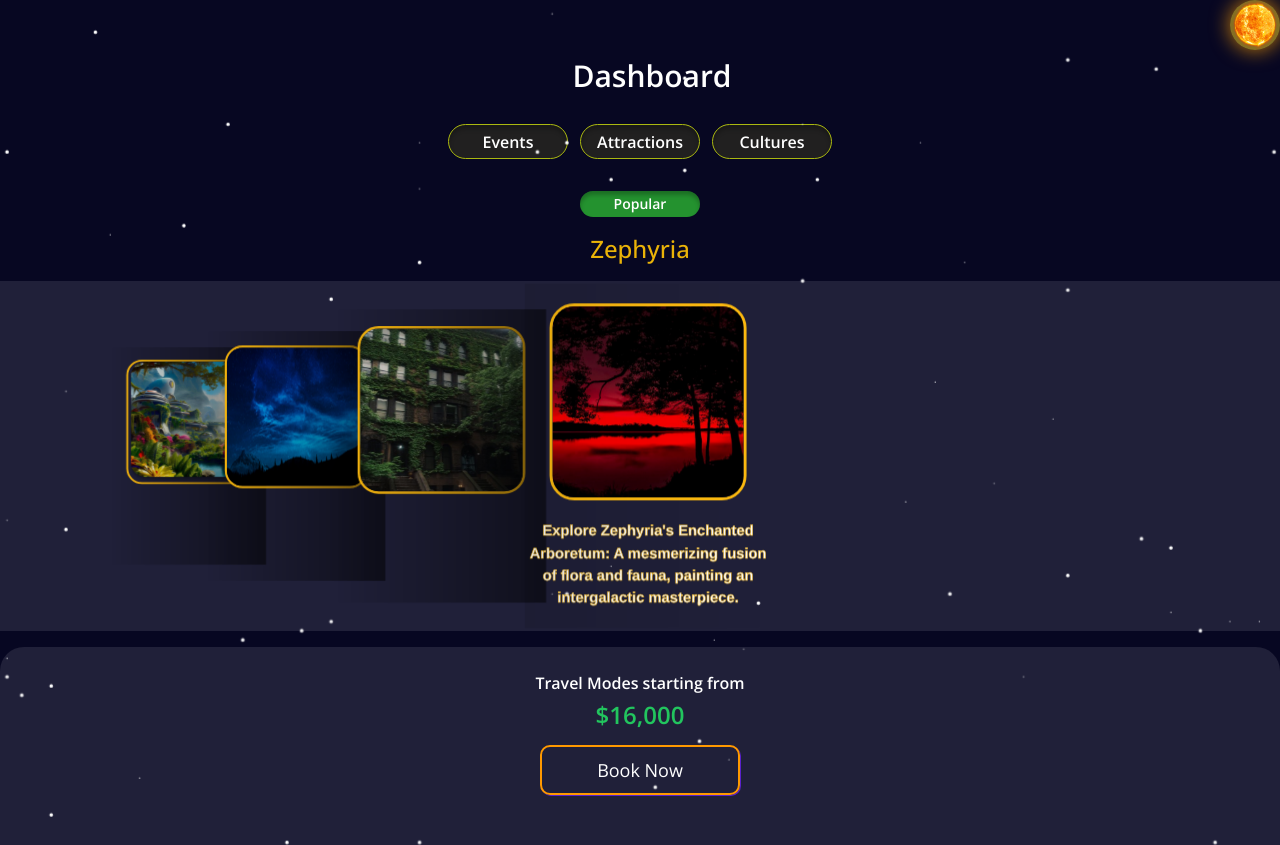
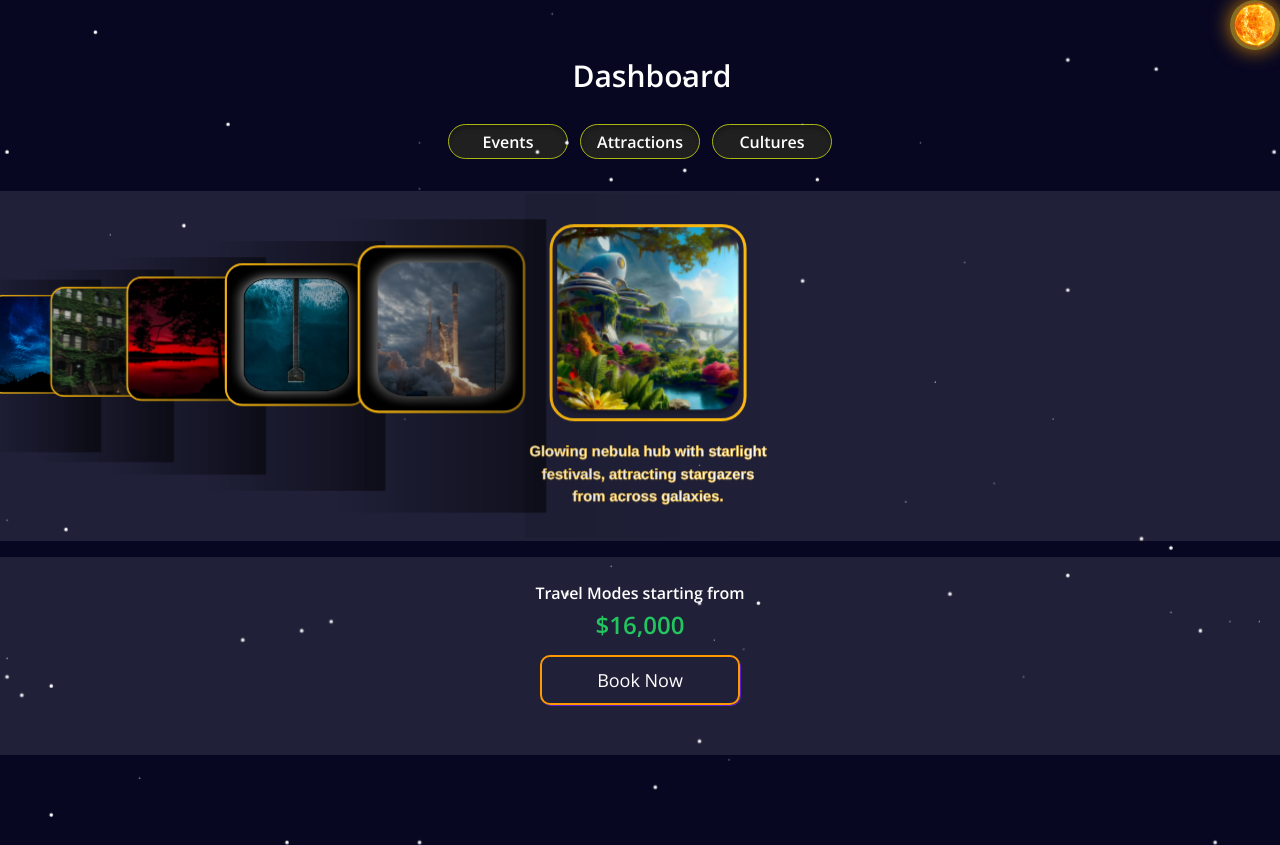
Before and after one commit to ByteStorm-Squad/ByteStorm-Squad_Galactica-Travels, a React (Vite) app in the folder frontend/: page /dashboard in a window 1280 px wide. Shown: the top 845 px of the page. After the commit the page ends 800 px from the top, so only its background shows below. Built offline with nearby package versions, Linux system fonts and the light colour scheme.

Commit message:
Add new places to Dashboard

```diff
--- a/frontend/src/screens/Dashboard/Dashboard.jsx
+++ b/frontend/src/screens/Dashboard/Dashboard.jsx
@@ -1,36 +1,59 @@
 import React from 'react';
 import PageHeader from '../../components/PageHeader/PageHeader';
-
 import AttractionsSelector from './AttractionsSelector';
-import PopularSelector from './PopularSelector';
 import image1 from '../../images/Slider/zephyria.png';
 import image2 from '../../images/Slider/img_2.jpg';
 import image3 from '../../images/Slider/img_3.jpg';
 import image4 from '../../images/Slider/img_1.jpg';
+import image5 from '../../images/Slider/img_4.jpg';
+import image6 from '../../images/Slider/img_5.jpg';
 import AttractionSlider from './AttractionSlider';
 import Button from '../../components/Button/Button';
+import { Link } from 'react-router-dom';
 
 const Dashboard = () => {
   const items = [
     {
       image: image1,
-      description:
-        "Explore Zephyria's Enchanted Arboretum: A mesmerizing fusion of flora and fauna, painting an intergalactic masterpiece.",
+      title: 'Zephyria',
+      description: 'Glowing nebula hub with starlight festivals, attracting stargazers from across galaxies.',
+      tag: 'Popular',
+      tagColor: '#FF5733',
     },
     {
       image: image2,
-      description:
-        "Explore Zephyria's Enchanted Arboretum: A mesmerizing fusion of flora and fauna, painting an intergalactic masterpiece.",
+      title: 'Etherealis',
+      description: 'Floating city on cosmic clouds, a trade nexus for rare artifacts and technologies.',
+      tag: 'Upcoming',
+      tagColor: '#33FFA8',
     },
     {
       image: image3,
-      description:
-        "Explore Zephyria's Enchanted Arboretum: A mesmerizing fusion of flora and fauna, painting an intergalactic masterpiece.",
+      title: 'AquariPrime',
+      description: 'Planetwide ocean oasis known for luminescent marine life and underwater festivals.',
+      tag: 'Featured',
+      tagColor: '#3366FF',
     },
     {
       image: image4,
-      description:
-        "Explore Zephyria's Enchanted Arboretum: A mesmerizing fusion of flora and fauna, painting an intergalactic masterpiece.",
+      title: 'Celestis Nexus',
+      description: 'Grand celestial library at the crossroads of knowledge, drawing scholars from galaxies.',
+      tag: 'Recommended',
+      tagColor: '#FF33B2',
+    },
+    {
+      image: image5,
+      title: 'Aurorium',
+      description: 'Vibrant realm of dancing lights, where auroras paint the sky in mesmerizing colors.',
+      tag: 'Exotic',
+      tagColor: '#FFD933',
+    },
+    {
+      image: image6,
+      title: 'Xylophus',
+      description: 'Enchanted forest planet with harmonious flora, offering tranquil retreats and nature sanctuaries.',
+      tag: 'Nature',
+      tagColor: '#33C7FF',
     },
   ];
 
@@ -38,13 +61,13 @@ const Dashboard = () => {
     <>
       <PageHeader title="Dashboard" showBackButton={false} className="flex justify-center items-center h-10 w-full pl-6 my-14 mb-7" />
       <AttractionsSelector />
-      <PopularSelector />
-      <div className="text-yellow-500 text-2xl font-medium text-center my-4">Zephyria</div>
       <AttractionSlider components={items} />
-      <div className="flex flex-col w-full justify-center items-center gap-1 py-6 mt-4 pb-10 rounded-t-3xl bg-white/10">
+      <div className="flex flex-col w-full justify-center items-center gap-1 py-6 mt-4 pb-10 rounded-t-[30p] bg-white/10">
         <span className="text-white text-base font-semibold">Travel Modes starting from</span>
         <span className="text-green-500 text-2xl font-semibold">$16,000</span>
-        <Button text="Book Now" type="stroke" />
+        <Link to="/booking">
+          <Button text="Book Now" type="stroke" />
+        </Link>
       </div>
     </>
   );
```
Also changed, not shown: frontend/src/images/Slider/img_4.jpg (added), frontend/src/images/Slider/img_5.jpg (added).
